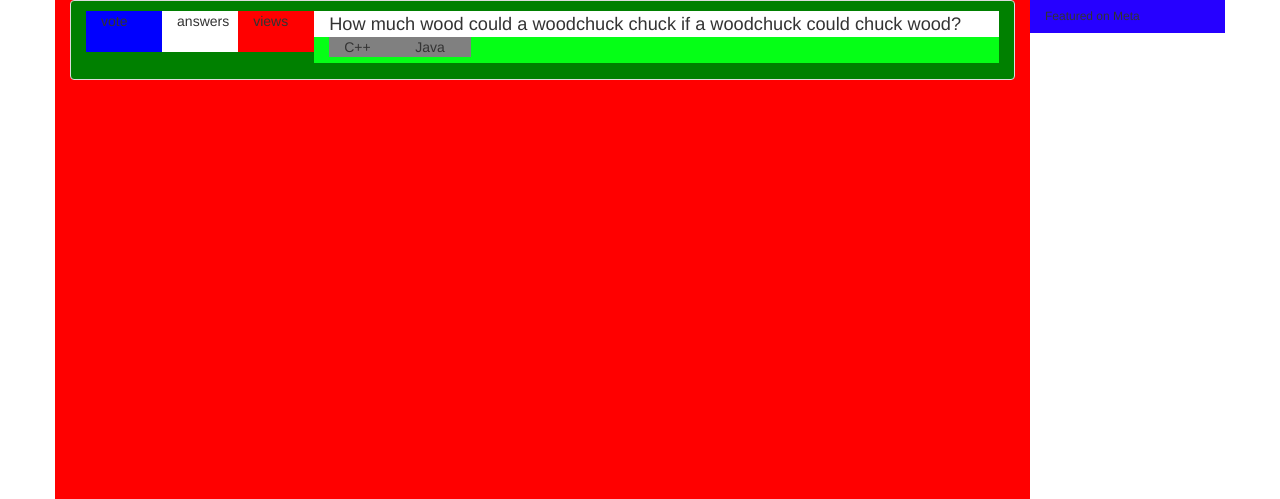
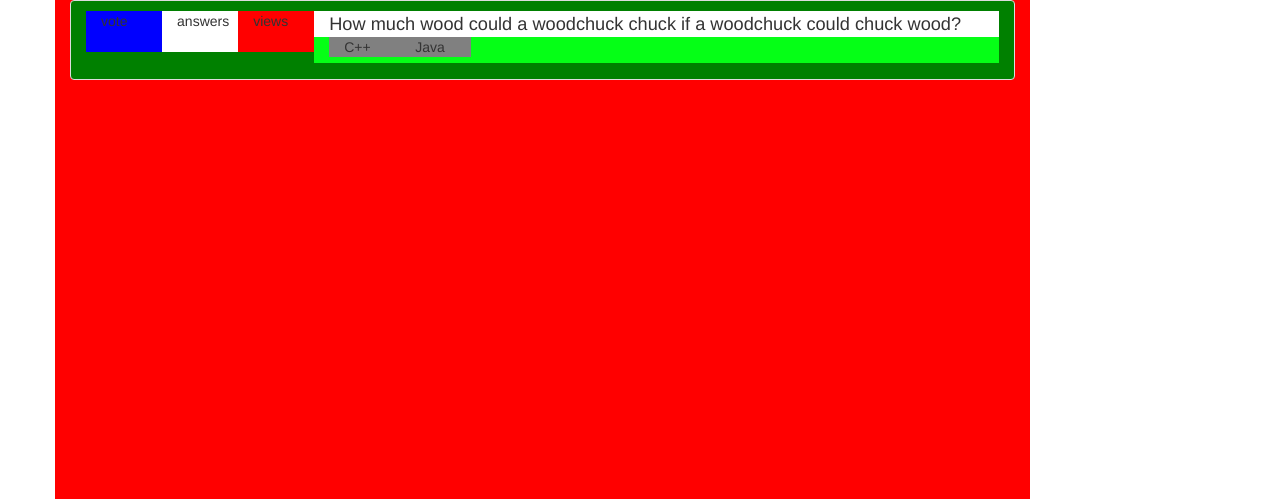
Before and after one commit to alex-B-Ly/so-clone, a PHP site: page / in a window 1280 px wide. Shown: the top 499 px of the page. Run offline with PHP 8.4, Linux system fonts and the light colour scheme.

Commit message:
opened develop branch. Please put all css changes into style.css in css folder

```diff
--- a/css/style.css
+++ b/css/style.css
@@ -43,3 +43,7 @@
 .aside{
   background: #2600FF;
 }
+
+.test h6 {
+  color: white;
+}
--- a/index.html
+++ b/index.html
@@ -42,12 +42,6 @@
       </ul>
     </div>
 
-    <div class="col-md-2 aside">
-      <header>
-        <h6>Featured on Meta</h6>
-      </header>
-    </div>
-
   </div>
 </div>
 
```
Also changed, not shown: style.css (deleted, +0 -8 lines), 1 other file.
